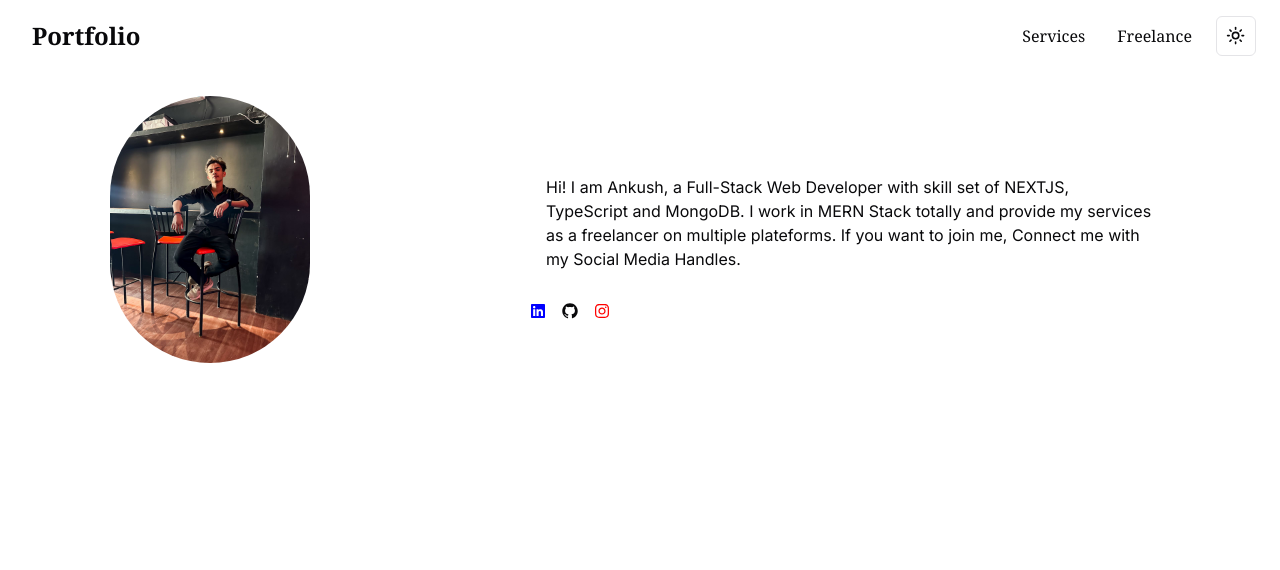
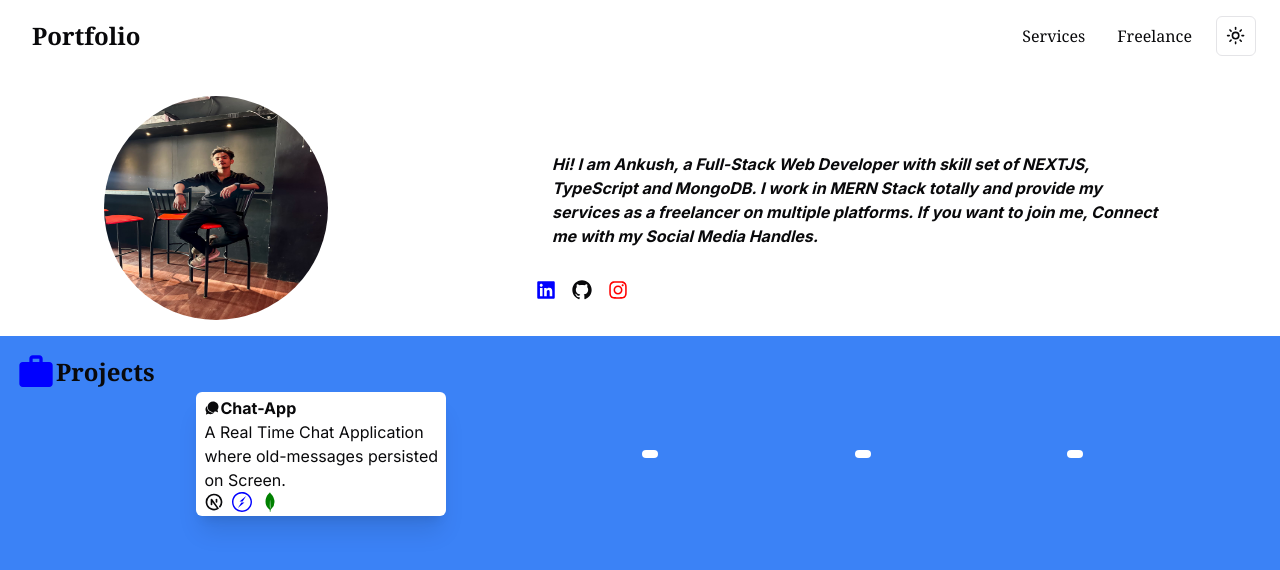
Before and after one commit to ankush-web-eng/Portfolio, a Next.js app: page / in a window 1280 px wide. Shown: the top 570 px of the page. Built offline with nearby package versions, Linux system fonts and the light colour scheme.

Commit message:
projects_01

```diff
--- a/src/app/page.js
+++ b/src/app/page.js
@@ -1,9 +1,13 @@
-import Image from "next/image";
 import Link from "next/link";
 import { ModeToggle } from "@/components/toggle-theme";
 import { FaLinkedin } from "react-icons/fa6";
 import { RxGithubLogo } from "react-icons/rx";
 import { FaInstagram } from "react-icons/fa";
+import { MdWork } from "react-icons/md";
+import { IoIosChatbubbles } from "react-icons/io";
+import { TbBrandNextjs } from "react-icons/tb";
+import { SiSocketdotio } from "react-icons/si";
+import { SiMongodb } from "react-icons/si";
 
 export default function Home() {
   return (
@@ -27,18 +31,18 @@ export default function Home() {
         </ul>
       </nav>
       <main className="flex md:flex-row flex-col md:justify-around items-center mt-6 ">
-        <Image
+        <img
           alt="Ankush"
           src="/Ankush_1mb.jpg"
-          width={200}
-          height={250}
-          className="rounded-full"
+          // width={250}
+          // height={500}
+          className="rounded-full w-56 h-56"
         />
-        <div className="md:w-1/2 w-5/6 mt-5 flex flex-col space-y-4">
-          <p className="p-4 ease-linear duration-300">
+        <div className="md:w-1/2 w-5/6 mt-5 flex flex-col space-y-4 items-start">
+          <p className="p-4 ease-linear duration-300 italic font-bold">
             Hi! I am Ankush, a Full-Stack Web Developer with skill set of
             NEXTJS, TypeScript and MongoDB. I work in MERN Stack totally and
-            provide my services as a freelancer on multiple plateforms. If you
+            provide my services as a freelancer on multiple platforms. If you
             want to join me, Connect me with my Social Media Handles.
           </p>
           <span className="flex flex-row space-x-4">
@@ -46,19 +50,47 @@ export default function Home() {
               href="https://www.linkedin.com/in/ankush-singh-b0389b27b/"
               target="_blank"
             >
-              <FaLinkedin color="blue"/>
+              <FaLinkedin color="blue" size={20} />
             </Link>
             <Link href="https://github.com/ankush-web-eng/" target="_blank">
-              <RxGithubLogo />
+              <RxGithubLogo size={20} />
             </Link>
             <Link href="https://www.instagram.com/ankush__57s/" target="_blank">
-              <FaInstagram color="red"/>
+              <FaInstagram color="red" size={20} />
             </Link>
           </span>
         </div>
       </main>
-      <div className="mt-4 md:w-screen w-5/6 ">
-
+      <div className="mt-4  h-screen flex flex-col bg-blue-500 dark:bg-pink-500">
+        <h1 className="flex items-center mt-4 ml-4">
+          <MdWork size={40} color="blue" />
+          <span className="text-2xl font-serif font-bold dark:text-black">
+            Projects
+          </span>
+        </h1>
+        <div className="flex justify-evenly items-center md:flex-row flex-wrap">
+          <section className="box-shadow-xl shadow-xl px-2 py-1 bg-white dark:bg-black rounded-md flex-col">
+            <h1 className="flex items-center justify-start">
+              <IoIosChatbubbles />
+              <span className="font-bold">Chat-App</span>
+            </h1>
+            <p className="">
+              A Real Time Chat Application
+              <br />
+              where old-messages persisted <br />
+              on Screen.
+              <br />
+              <h1 className="flex space-x-2">
+                <TbBrandNextjs  size={20}/>
+                <SiSocketdotio color="blue" size={20}/>
+                <SiMongodb color="green" size={20}/>
+              </h1>
+            </p>
+          </section>
+          <section className="box-shadow-xl shadow-xl px-2 py-1 bg-white dark:bg-black rounded-md flex-col"></section>
+          <section className="box-shadow-xl shadow-xl px-2 py-1 bg-white dark:bg-black rounded-md flex-col"></section>
+          <section className="box-shadow-xl shadow-xl px-2 py-1 bg-white dark:bg-black rounded-md flex-col"></section>
+        </div>
       </div>
     </div>
   );
```
